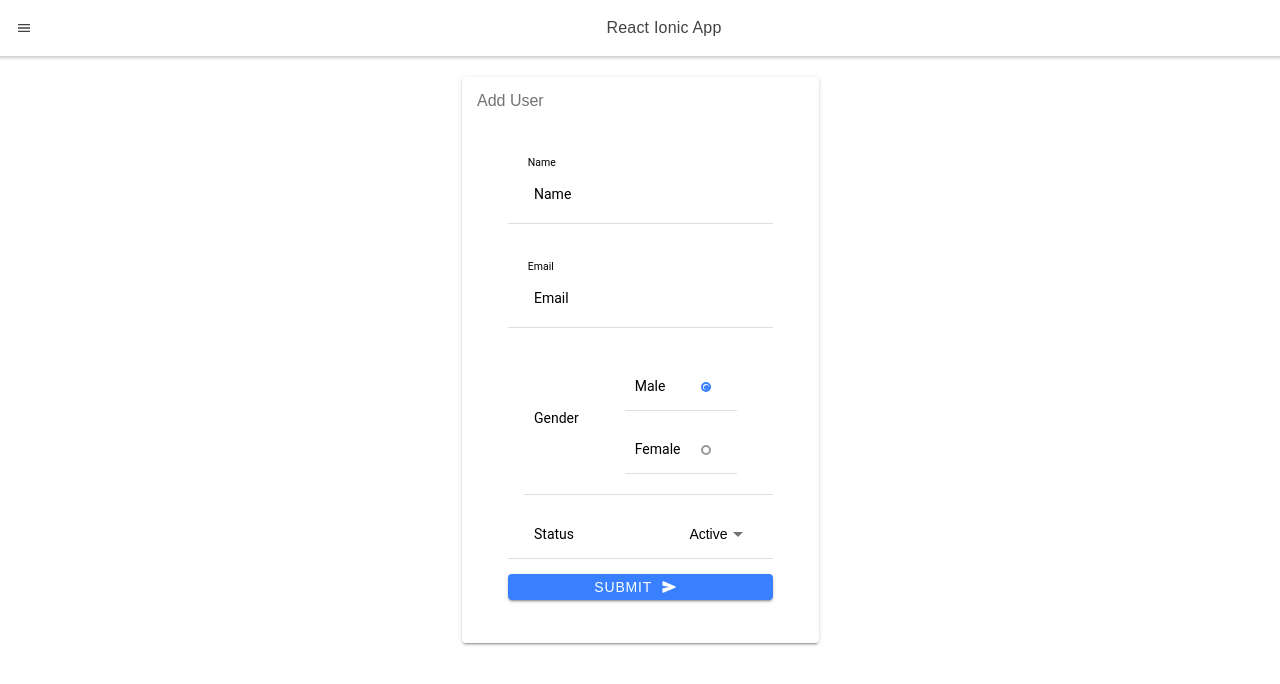
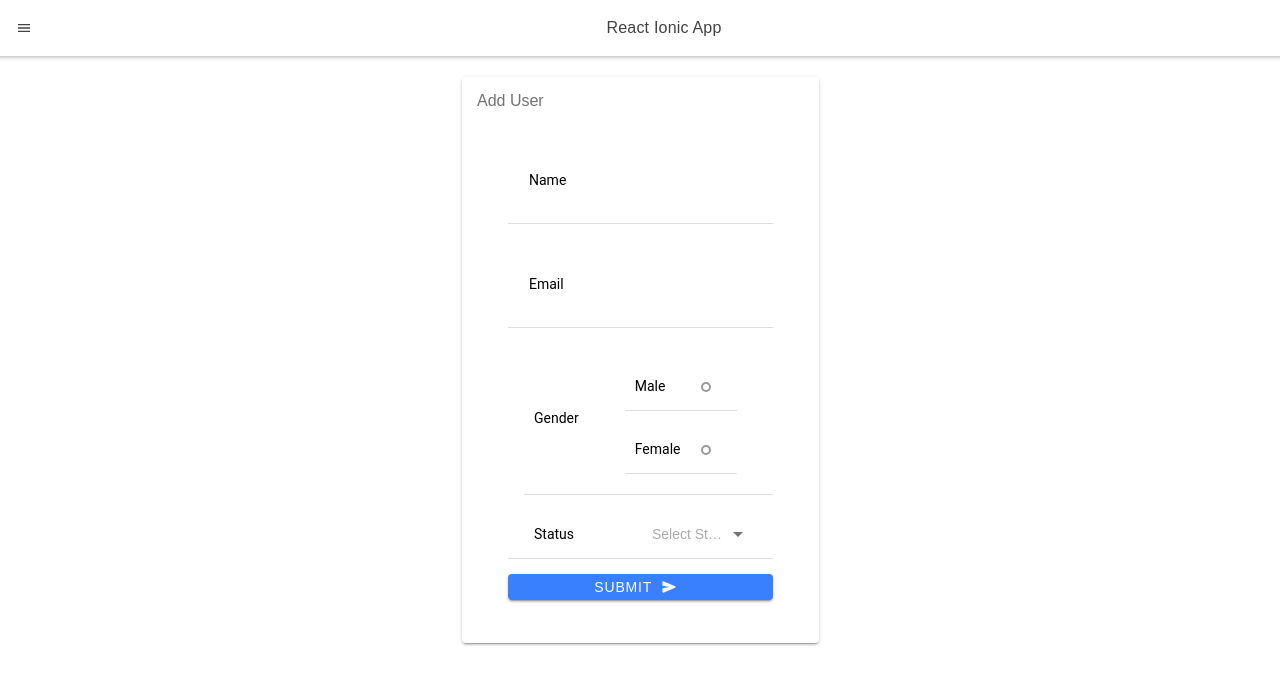
Before and after one commit to shivajigoud/react-ionic, a React (Create React App) app: page /addUser in a window 1280 px wide. Shown: the top 684 px of the page. Built offline with nearby package versions, Linux system fonts and the light colour scheme.

Commit message:
3 files modified

```diff
--- a/src/App.js
+++ b/src/App.js
@@ -38,11 +38,10 @@ export default function App() {
         <IonHeader>
           <IonToolbar color="tertiary">
             <IonTitle>
-              Menu Content
               <IonMenuToggle>
                 <IonButton color="tertiary">
                   <IonIcon icon={arrowBackCircle} slot="end">
-
+                    Menu Content
                   </IonIcon>
                 </IonButton>
               </IonMenuToggle>
--- a/src/components/EditUser.js
+++ b/src/components/EditUser.js
@@ -8,7 +8,7 @@ import UserForm from './UserForm';
 export default function AddUser() {
   let { id } = useParams();
   const users = useSelector((state) => state.users);
-  const [currentUser, setCurrentUser] = useState();
+  const [currentUser, setCurrentUser] = useState({});
   const { formState, setFormState } = useForm();
   const dispatch = useDispatch();
 
@@ -26,5 +26,13 @@ export default function AddUser() {
       setFormState('Submit');
     };
   }, []);
-  return <UserForm {...currentUser}></UserForm>;
+  return (
+    <>
+      {currentUser.hasOwnProperty('name') ? (
+        <UserForm {...currentUser}></UserForm>
+      ) : (
+        <div>...Loading</div>
+      )}
+    </>
+  );
 }
--- a/src/components/UserForm.js
+++ b/src/components/UserForm.js
@@ -27,11 +27,11 @@ export default function UserForm({ name, email, gender, status, id }) {
   const navigate = useNavigate();
   const [pageTitle, setPageTitle] = useState('Add User');
   const [user, setState] = useState({
-    name: '',
-    email: '',
-    gender: '',
-    status: '',
-    id: utils.getNewID(1200),
+    name: name || '',
+    email: email || '',
+    gender: gender || '',
+    status: status || '',
+    id: id || utils.getNewID(1200),
   });
   const { formState, setFormState } = useForm();
   const handleChange = (e) => {
@@ -52,7 +52,7 @@ export default function UserForm({ name, email, gender, status, id }) {
   };
   useEffect(() => {
     if (name) {
-      setState({ name, email, gender, status, id });
+      // setState({ name, email, gender, status, id });
       setPageTitle(`Editing ${name}`);
     }
   }, [name]);
@@ -66,7 +66,7 @@ export default function UserForm({ name, email, gender, status, id }) {
             <IonInput
               id="name"
               name="name"
-              value={user.name ? user.name : 'Name'}
+              value={user.name}
               onIonChange={handleChange}
               placeholder="Name"
             ></IonInput>
@@ -76,7 +76,7 @@ export default function UserForm({ name, email, gender, status, id }) {
             <IonInput
               id="email"
               name="email"
-              value={user.email ? user.email : 'Email'}
+              value={user.email}
               onIonChange={handleChange}
               placeholder="Email"
             ></IonInput>
@@ -85,7 +85,7 @@ export default function UserForm({ name, email, gender, status, id }) {
             <IonLabel>Gender</IonLabel>
             <IonRadioGroup
               allow-empty-selection={true}
-              value={user.gender ? user.gender : 'male'}
+              value={user.gender}
               onIonChange={handleChange}
               name="gender"
             >
@@ -115,7 +115,7 @@ export default function UserForm({ name, email, gender, status, id }) {
               onIonCancel={(e) => handleChange(e)}
               onIonDismiss={(e) => handleChange(e)}
               name="status"
-              value={user.status ? user.status : 'active'}
+              value={user.status}
             >
               <IonSelectOption value="active">Active</IonSelectOption>
               <IonSelectOption value="inactive">Inactive</IonSelectOption>
```
